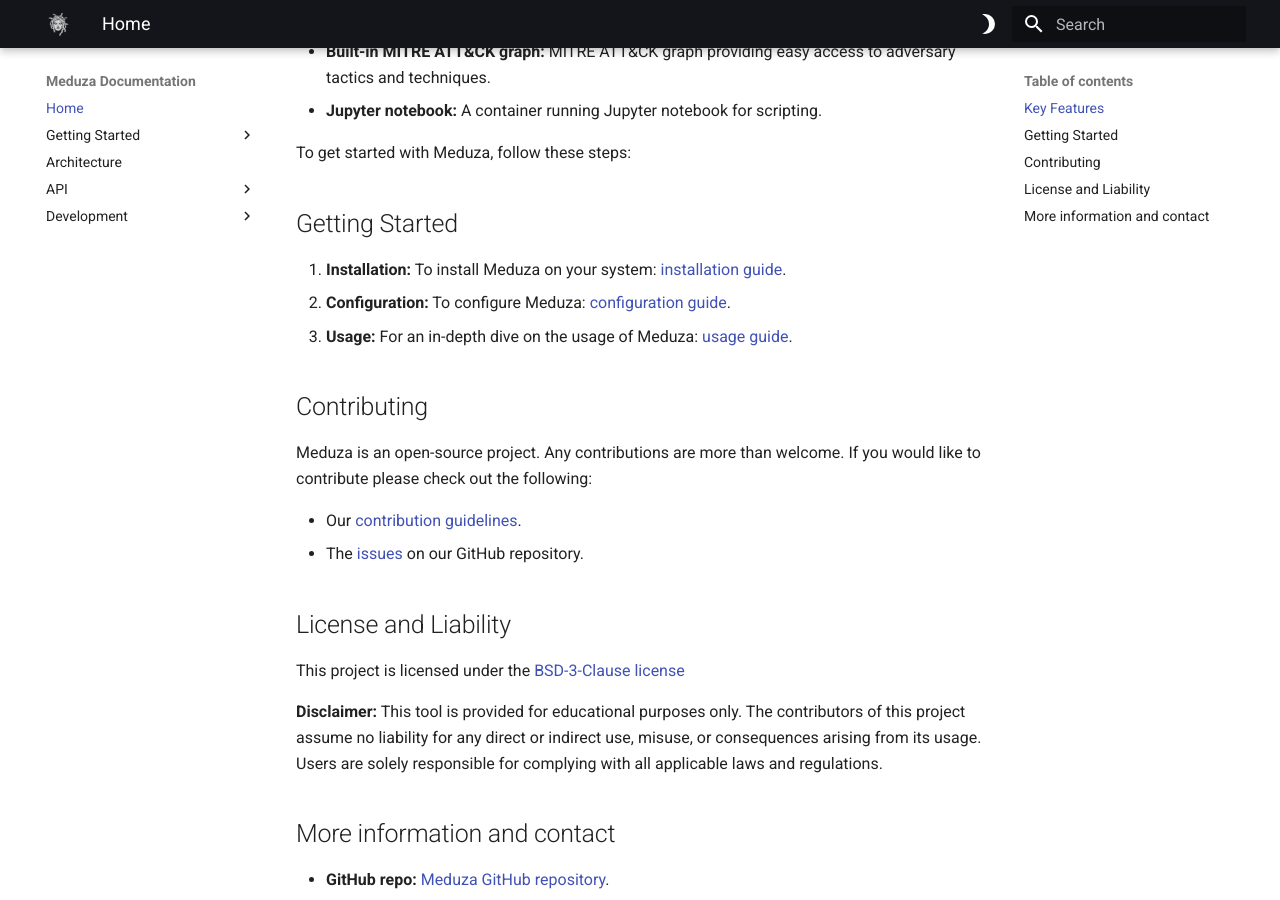
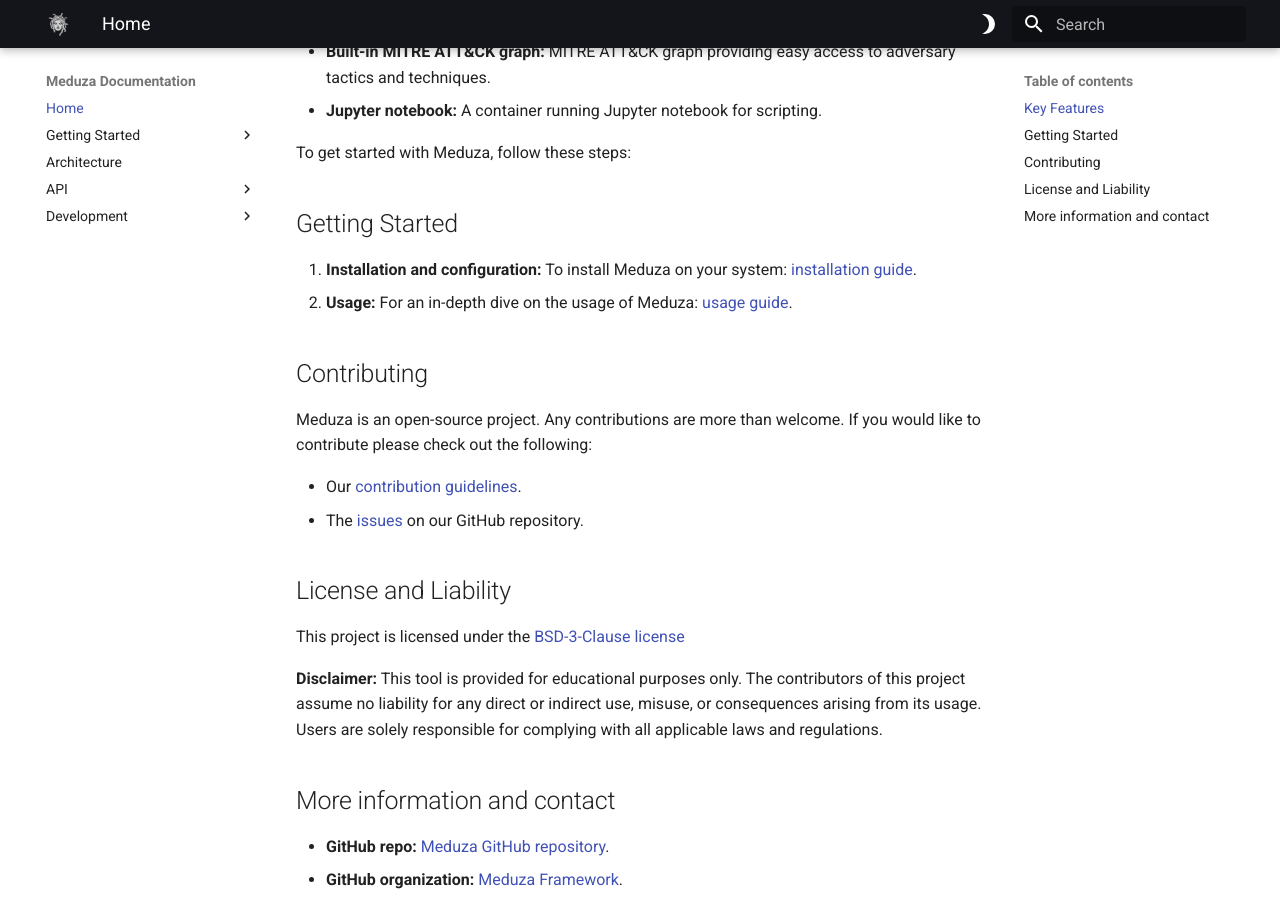
Before and after one commit to Meduza-Framework/meduza-documentation, an MkDocs documentation site: the page built from docs/index.md, in a window 1280 px wide and 900 px high, scrolled down 1239 px. Built offline with MkDocs 1.6.1 and Material for MkDocs 9.7.7, drawn with Linux system fonts in a browser that asks for light colours.

Commit message:
Updated index.md to reflect the new installation-and-config.md path

```diff
--- a/docs/index.md
+++ b/docs/index.md
@@ -20,9 +20,8 @@
 
 ## Getting Started
 
-1. **Installation:** To install Meduza on your system: [installation guide](installation.md).
-2. **Configuration:** To configure Meduza: [configuration guide](configuration.md).
-3. **Usage:** For an in-depth dive on the usage of Meduza: [usage guide](usage.md).
+1. **Installation and configuration:** To install Meduza on your system: [installation guide](installation-and-config.md).
+2. **Usage:** For an in-depth dive on the usage of Meduza: [usage guide](usage.md).
 
 ## Contributing
 Meduza is an open-source project. Any contributions are more than welcome. If you would like to contribute please check out the following:
```
